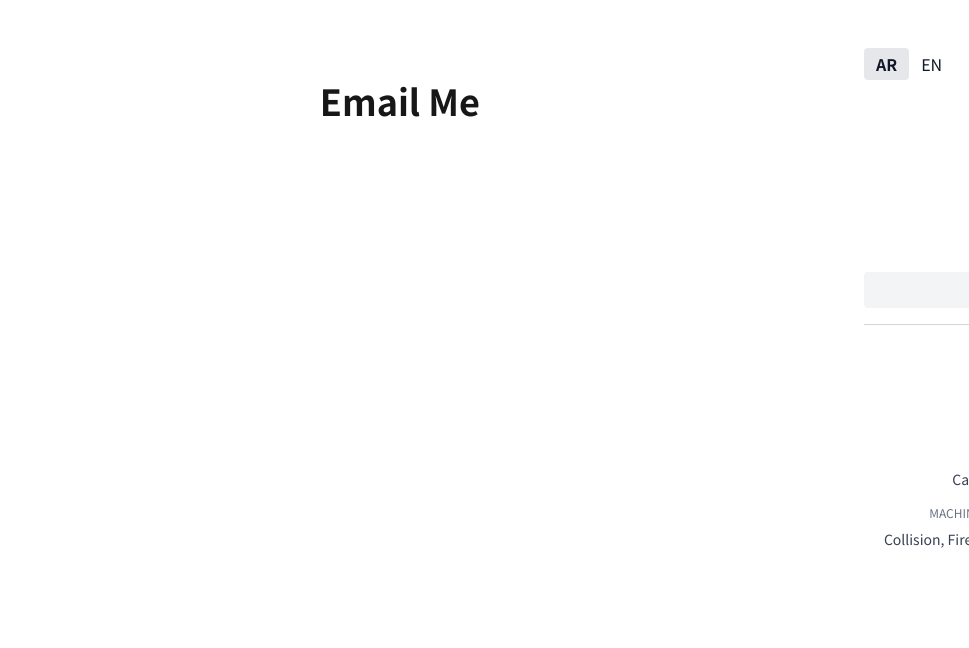
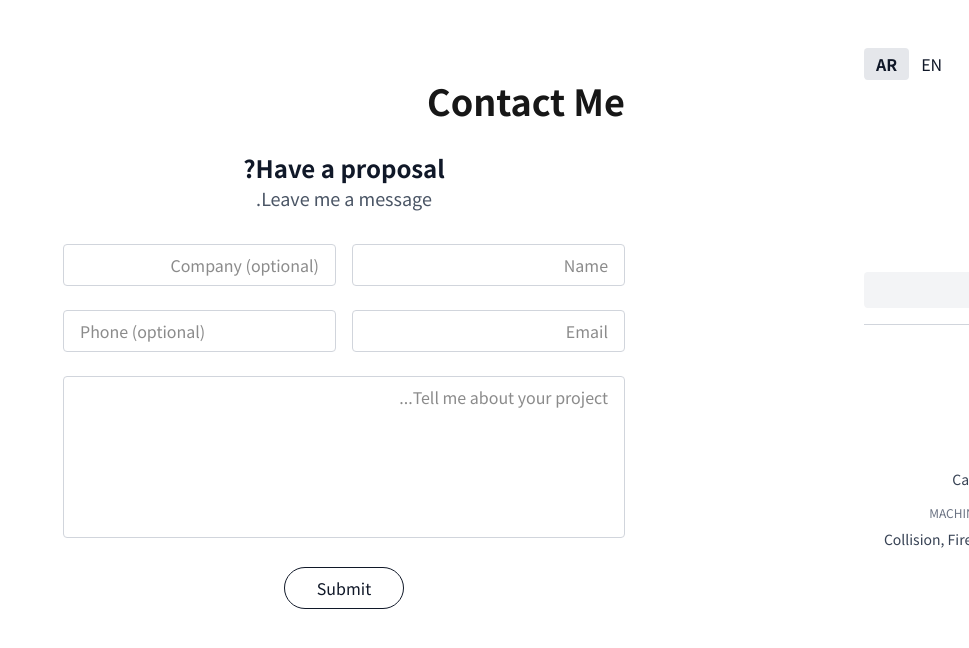
Before and after one commit to BrianShiroe/portfolio, a Next.js app: page /ar/email in a window 1280 px wide. Shown: the top 648 px of the page, without its empty margins (311-1280 px from the left). Built offline with nearby package versions, Linux system fonts and the light colour scheme.

Commit message:
[feat] added email page design with imported react icons

```diff
--- a/app/[locale]/(public)/email/page.tsx
+++ b/app/[locale]/(public)/email/page.tsx
@@ -1,8 +1,52 @@
-// app/[locale]/(public)/email/page.tsx
 export default function EmailPage() {
   return (
     <div className="flex flex-col items-center justify-center">
-      <h1 className="self-start text-4xl font-semibold mb-6">Email Me</h1>
+      <h1 className="self-start text-4xl font-semibold mb-8">Contact Me</h1>
+      <h2 className="text-2xl font-semibold text-gray-900">Have a proposal?</h2>
+      <p className="text-lg text-gray-600 mb-8">Leave me a message.</p>
+
+      <form className="w-full max-w-3xl space-y-6">
+        <div className="flex flex-col md:flex-row gap-4">
+          <input
+            type="text"
+            placeholder="Name"
+            className="w-full border border-gray-300 rounded px-4 py-2 focus:outline-none focus:ring-2 focus:ring-gray-500"
+          />
+          <input
+            type="text"
+            placeholder="Company (optional)"
+            className="w-full border border-gray-300 rounded px-4 py-2 focus:outline-none focus:ring-2 focus:ring-gray-500"
+          />
+        </div>
+
+        <div className="flex flex-col md:flex-row gap-4">
+          <input
+            type="email"
+            placeholder="Email"
+            className="w-full border border-gray-300 rounded px-4 py-2 focus:outline-none focus:ring-2 focus:ring-gray-500"
+          />
+          <input
+            type="tel"
+            placeholder="Phone (optional)"
+            className="w-full border border-gray-300 rounded px-4 py-2 focus:outline-none focus:ring-2 focus:ring-gray-500"
+          />
+        </div>
+
+        <textarea
+          placeholder="Tell me about your project..."
+          rows={6}
+          className="w-full border border-gray-300 rounded px-4 py-2 focus:outline-none focus:ring-2 focus:ring-gray-500 resize-none"
+        />
+
+        <div className="flex justify-center">
+          <button
+            type="submit"
+            className="border border-gray-900 text-gray-900 px-8 py-2 rounded-4xl hover:bg-gray-100 transition cursor-pointer"
+          >
+            Submit
+          </button>
+        </div>
+      </form>
     </div>
   );
 }
--- a/package.json
+++ b/package.json
@@ -13,7 +13,8 @@
     "lucide-react": "^0.542.0",
     "next": "15.5.2",
     "react": "19.1.0",
-    "react-dom": "19.1.0"
+    "react-dom": "19.1.0",
+    "react-icons": "^5.5.0"
   },
   "devDependencies": {
     "@eslint/eslintrc": "^3",
```
Also changed, not shown: 1 other file (tests, documents, lock files or other folders).
